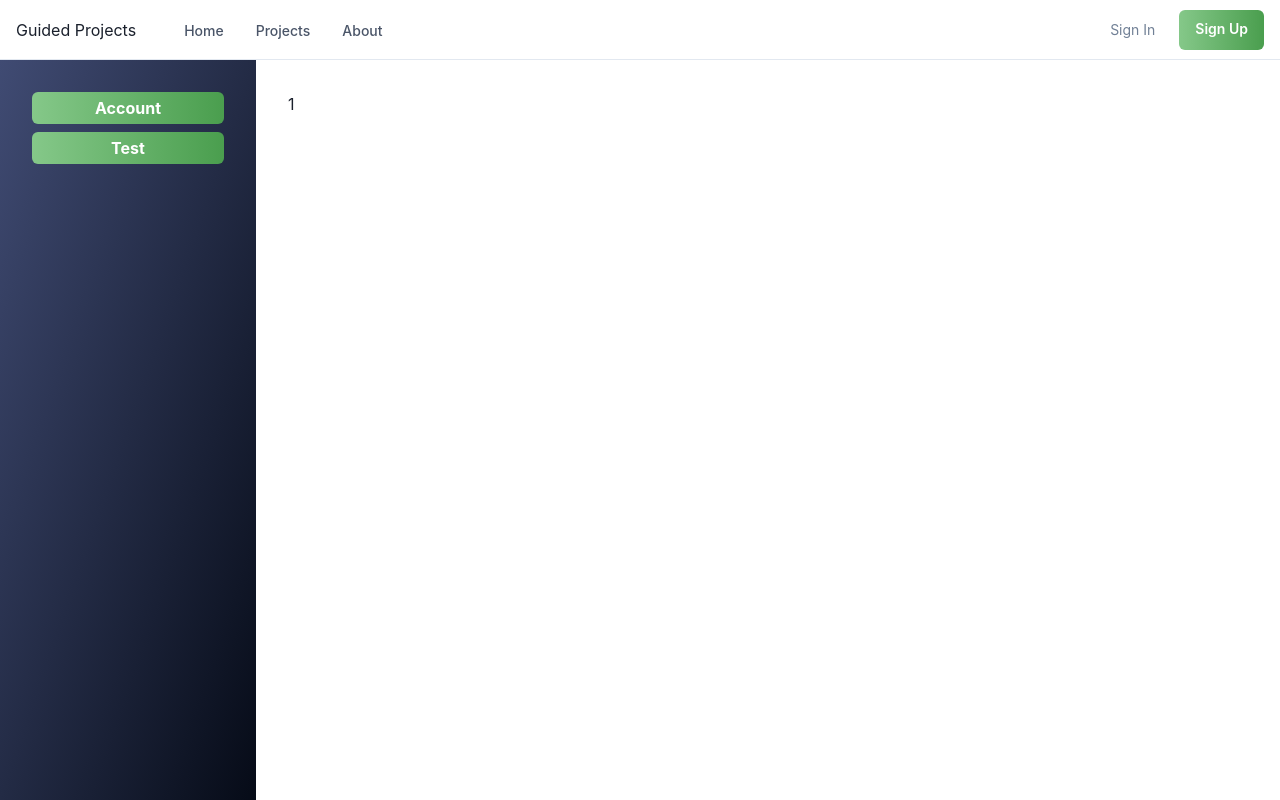
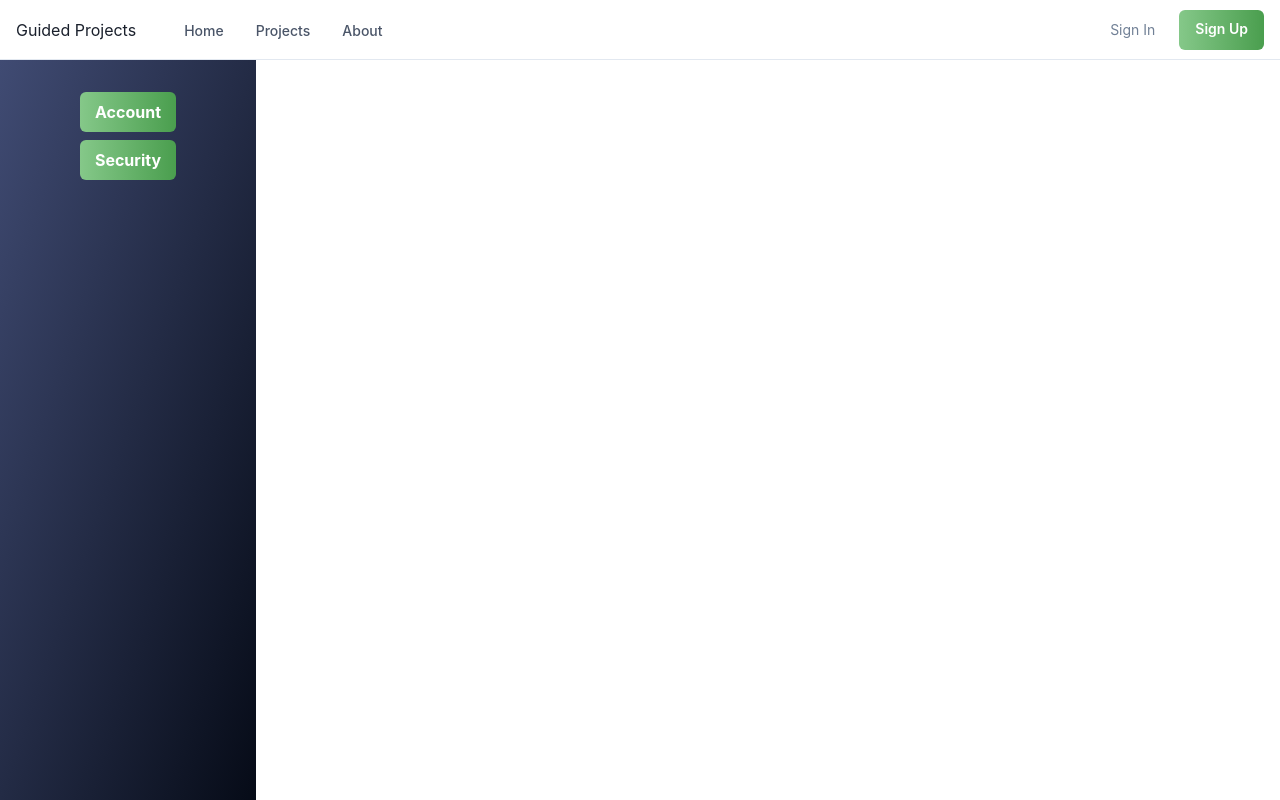
Before and after one commit to guidedprojects-dev/guided-projects-website-v2, a Next.js app: page /settings/1 in a window 1280 px wide. Built offline with nearby package versions, Linux system fonts and the light colour scheme.

Commit message:
started making seperate sub-pages

```diff
--- /dev/null
+++ b/components/settings/Account.js
@@ -0,0 +1,54 @@
+import { useState, useEffect } from 'react';
+import { Stack, Button, Text, Heading, Grid, GridItem } from '@chakra-ui/react';
+import { PencilIcon } from '@chakra-ui/icons';
+
+const mockAPI = () => {
+  return new Promise((res) =>
+    res({
+      title: 'Fullstack Web Developer',
+      interests: ['Frontend', 'Design', 'Javascript'],
+      linkedin_url: 'https://www.linkedin.com/in/michael-hoobler-090847174/',
+      github_url: '',
+    }),
+  );
+};
+
+export default function Account() {
+  const [userData, setUserData] = useState({});
+
+  useEffect(() => {
+    mockAPI()
+      .then((res) => setUserData(res))
+      .catch((err) => console.log(err));
+  }, []);
+
+  if (userData.interests) {
+    return (
+      <Stack>
+        <Heading mb="3%">Account</Heading>
+        <Grid minW="50%" templateColumns="repeat(10, 1fr)" gap={4}>
+          <GridItem colSpan={1}>
+            <Text as={'span'}>Title: </Text>
+          </GridItem>
+          <GridItem colSpan={9}>
+            <Text as={'span'}>{userData.title}</Text>
+          </GridItem>
+          <GridItem colSpan={1}>
+            <Text as={'span'}>Interests: </Text>
+          </GridItem>
+          <GridItem colSpan={9}>
+            <Text as={'span'}>{userData.interests.join(', ')}</Text>
+          </GridItem>
+          <GridItem colSpan={1}>
+            <Text as={'span'}>Linkedin: </Text>
+          </GridItem>
+          <GridItem colSpan={9}>
+            <Text as={'span'}>{userData.linkedin_url}</Text>
+          </GridItem>
+        </Grid>
+      </Stack>
+    );
+  }
+
+  return <div>Whoops</div>;
+}
--- /dev/null
+++ b/components/settings/Security.js
@@ -0,0 +1,9 @@
+import { Stack, Text, Heading } from '@chakra-ui/react';
+
+export default function Privacy() {
+  return (
+    <Stack>
+      <Heading>Security</Heading>
+    </Stack>
+  );
+}
--- a/pages/settings/[menu].js
+++ b/pages/settings/[menu].js
@@ -11,29 +11,46 @@ import {
   Button,
 } from '@chakra-ui/react';
 
+import Account from '../../components/settings/Account';
+import Security from '../../components/settings/Security';
 import Navbar from '../../components/Navbar';
 
-const ButtonLink = ({ href, children }) => {
+const LoadView = (menu) => {
+  switch (menu) {
+    case 'account': {
+      return <Account />;
+    }
+    case 'security': {
+      return <Security />;
+    }
+    default:
+      return null;
+  }
+};
+
+const ButtonLink = (props) => {
+  const { children } = props;
+
   return (
     <Link
-      href={href}
       align="center"
       bgGradient={'linear(to-r, primary.300, primary.500)'}
       fontWeight="bold"
       borderRadius="md"
-      p="1"
+      p="2"
       color="white"
       _hover={{
         color: 'white',
         bgGradient: 'linear(to-r, primary.400, primary.600)',
       }}
+      {...props}
     >
       {children}
     </Link>
   );
 };
 
-const Profile = () => {
+export default function Settings() {
   const router = useRouter();
   const { menu } = router.query;
 
@@ -47,23 +64,19 @@ const Profile = () => {
             colSpan={{ base: 10, md: 2 }}
           >
             {/* Menu Sidebar*/}
-            <Stack p={8}>
+            <Stack py={8} px={20}>
               {/* Should make ActiveLink component */}
               <ButtonLink href="account">Account</ButtonLink>
-              <ButtonLink href="test">Test</ButtonLink>
+              <ButtonLink href="security">Security</ButtonLink>
             </Stack>
           </GridItem>
           {/* Inputs Main */}
           {/* Should load in selected menu component here */}
-          <GridItem colSpan={{ base: 10, md: 8 }}>
-            <Stack p={8}>
-              <Text>{menu}</Text>
-            </Stack>
+          <GridItem p={8} colSpan={{ base: 10, md: 8 }}>
+            {LoadView(menu)}
           </GridItem>
         </Grid>
       </Flex>
     </Flex>
   );
-};
-
-export default Profile;
+}
```
